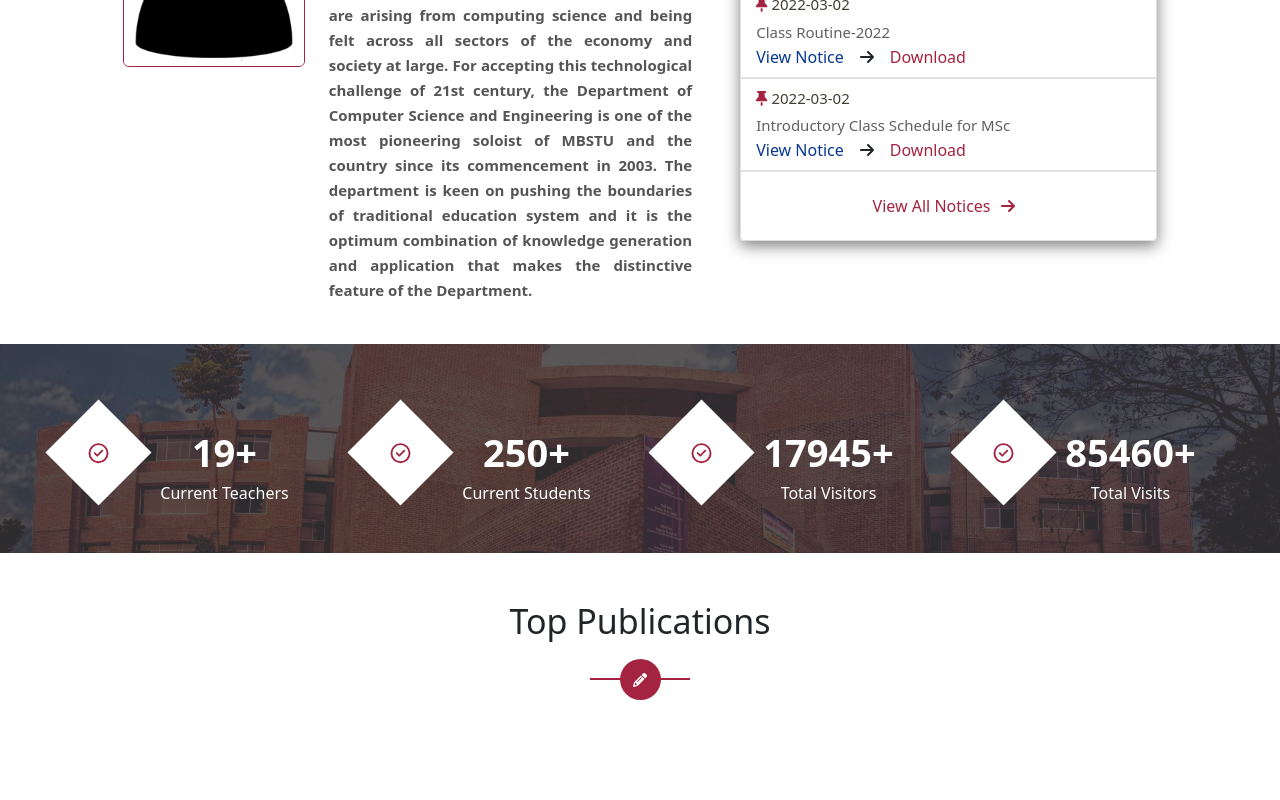
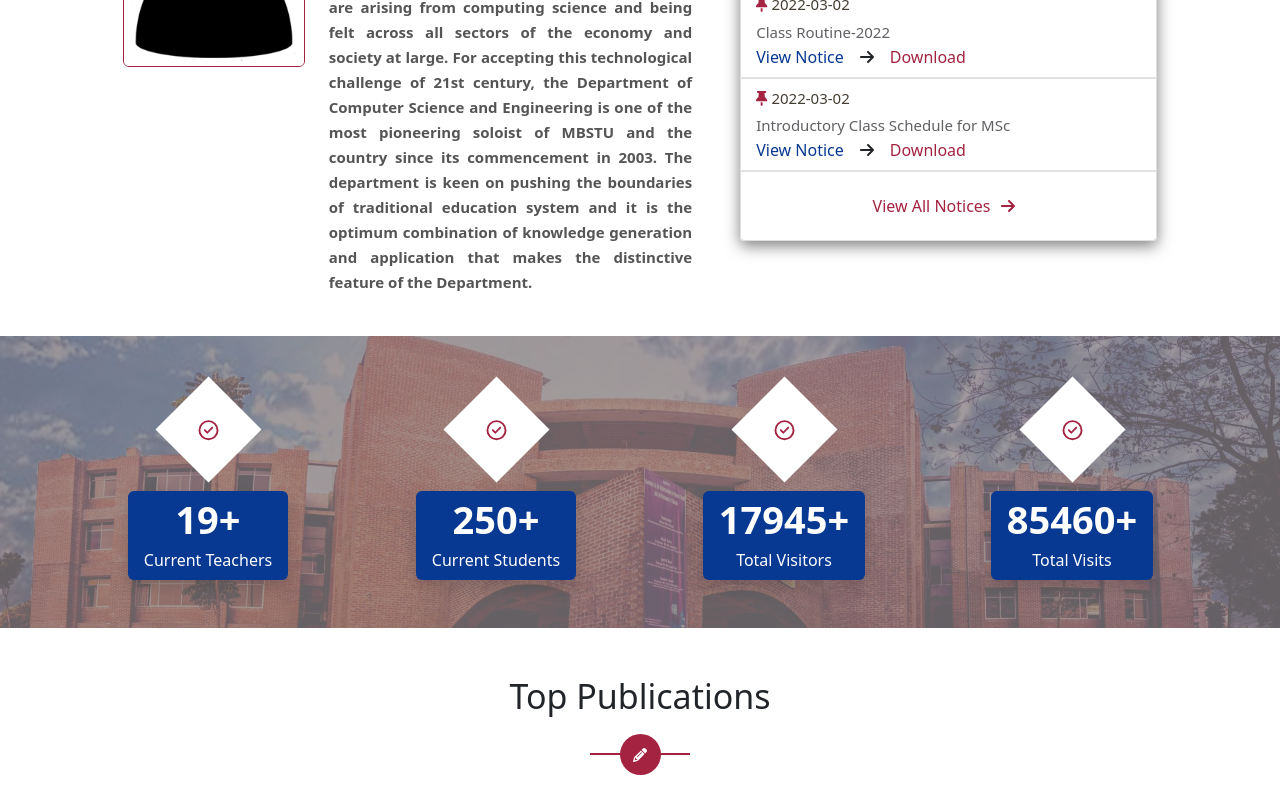
Before and after one commit to topoti/Acccessible_MBSTU_CSE_Homepage_Reconstruction, a React (Create React App) app: page / in a window 1280 px wide. Shown: the part 994-1794 px from the top of the page. Before the commit the page ends 1719 px from the top, so only its background shows below. Built offline with nearby package versions, Linux system fonts and the light colour scheme.

Commit message:
fixed mistake

```diff
--- a/src/Componants/Body/MeassageAndNotice/Message/Message.js
+++ b/src/Componants/Body/MeassageAndNotice/Message/Message.js
@@ -4,7 +4,7 @@ const Message = () => {
     return (
       <div>
         <article className="chairman-main-message pe-xl-4">
-          <p className="chairman-name fw-bold">Dr. Md. Sazzad Hossain</p>
+          <h3 className="chairman-name fw-bold">Dr. Md. Sazzad Hossain</h3>
           Computer Science and Engineering is at the intellectual forefront of
           the digital revolution that will define the 21st century. That
           revolution is in its early stages but is visible all around us. New
--- a/src/Componants/Body/Sections/Statistics.js
+++ b/src/Componants/Body/Sections/Statistics.js
@@ -5,8 +5,11 @@ import Statistic from "../Stats/Statistic";
 
 const Statistics = () => {
   return (
-    <Container fluid="true" className="p-5 pt-0 my-5 mt-xl-0 stat-container">
-      <Row className="justify-content-center">
+    <Container
+      fluid="true"
+      className="mx-0 pb-5 my-5 mt-xl-0 stat-container"
+    >
+      <Row className="stat-container-row">
         {statsData.map((stat) => (
           <Statistic statistic={stat} key={stat.id} />
         ))}
--- a/src/Componants/Body/Stats/Statistic.js
+++ b/src/Componants/Body/Stats/Statistic.js
@@ -10,7 +10,7 @@ const Statistic = ({ statistic }) => {
       lg={3}
       sm={6}
       xs={12}
-      className="d-flex flex-column flex-md-row flex-lg-column flex-xl-row align-items-center gy-2 justify-content-center pt-5"
+      className="d-flex flex-column align-items-center gy-2 justify-content-center pt-5 "
     >
       <div className="stat-check-icon-container d-flex justify-content-center align-items-center">
         <FontAwesomeIcon
@@ -20,7 +20,7 @@ const Statistic = ({ statistic }) => {
         />
       </div>
 
-      <div className="text-white d-flex align-items-center flex-column mx-4 mt-4">
+      <div className="stat-info text-white d-flex align-items-center flex-column mx-4 px-3 pb-2 rounded-2 shadow mt-4">
         <div className="stat-number fw-bold">{stat}+</div>
         <div>{title}</div>
       </div>
--- a/src/Componants/Body/Stats/Statistics.css
+++ b/src/Componants/Body/Stats/Statistics.css
@@ -1,7 +1,7 @@
 .stat-container {
   background-image: url("../../../images/footer.jpg");
   background-repeat: no-repeat;
-  box-shadow: inset 100vw 100vh rgba(54, 53, 53, 0.814);
+  box-shadow: inset 100vw 100vh rgba(134, 128, 128, 0.748);
   background-position: center;
   background-attachment: fixed;
   background-size: cover;
@@ -13,12 +13,12 @@
   height: 75px;
   transform: rotate(45deg);
   background-color: white;
-  transition: transform 1.2s;
+  transition: transform 1s;
 }
 
-.stat-check-icon-container:hover{
-    transform: scale(1);
-    transform: rotate(0deg);
+.stat-check-icon-container:hover {
+  transform: scale(1);
+  transform: rotate(0deg);
 }
 
 .stat-check-icon {
@@ -32,6 +32,15 @@
   font-size: 38px;
 }
 
+.stat-info {
+  background-color: #073892;
+}
+
+.stat-container-row{
+  width: 90vw;
+  margin:auto;
+}
+
 @media only screen and (min-width: 576px) {
 }
 @media only screen and (min-width: 768px) {
```
Also changed, not shown: src/utils/publicationsData.js (added, +20 -0 lines).
